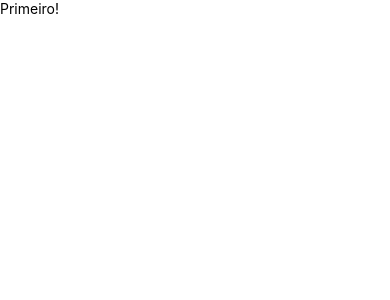
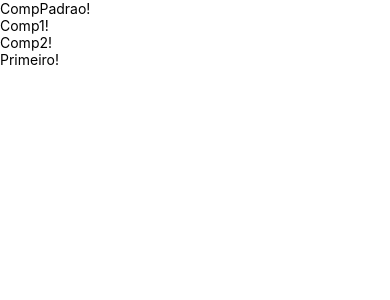
Before and after one commit to dronan/exercise-react-native, a React Native app: screen / in a window 390 px wide. Shown: the top 300 px of the page. Built offline with nearby package versions, Linux system fonts and the light colour scheme.

Commit message:
exportacao de components

```diff
--- a/src/App.js
+++ b/src/App.js
@@ -2,10 +2,14 @@
 import {View} from 'react-native';
 
 import Primeiro from './components/Primeiro';
+import CompPadrao, {Comp1, Comp2} from './components/Multi';
 
 function App() {
   return (
     <View>
+      <CompPadrao />
+      <Comp1 />
+      <Comp2 />
       <Primeiro />
     </View>
   );
--- /dev/null
+++ b/src/components/Multi.js
@@ -0,0 +1,14 @@
+import React from 'react';
+import {Text} from 'react-native';
+
+export default function CompPadrao() {
+  return <Text>CompPadrao!</Text>;
+}
+
+export function Comp1() {
+  return <Text>Comp1!</Text>;
+}
+
+export function Comp2() {
+  return <Text>Comp2!</Text>;
+}
```
